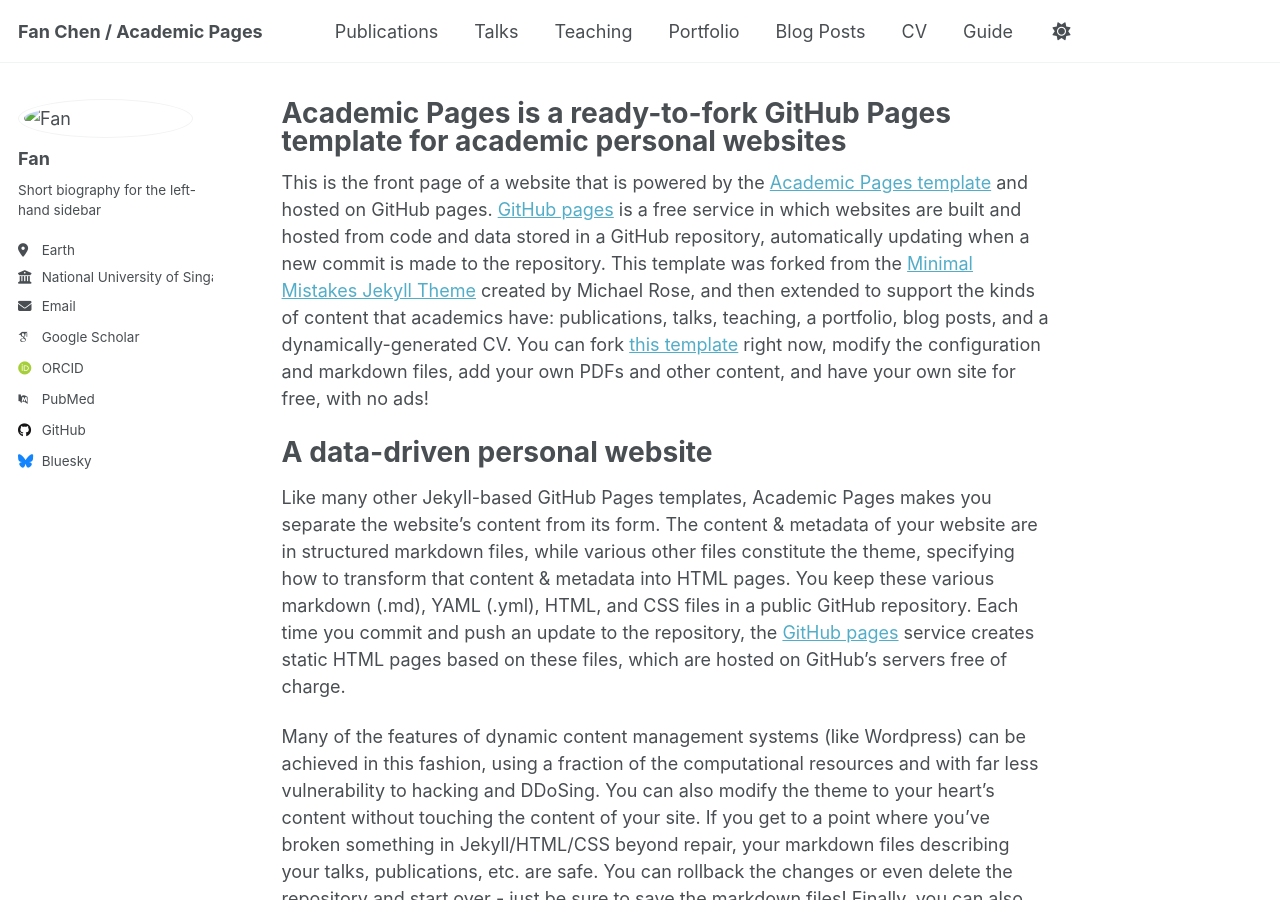
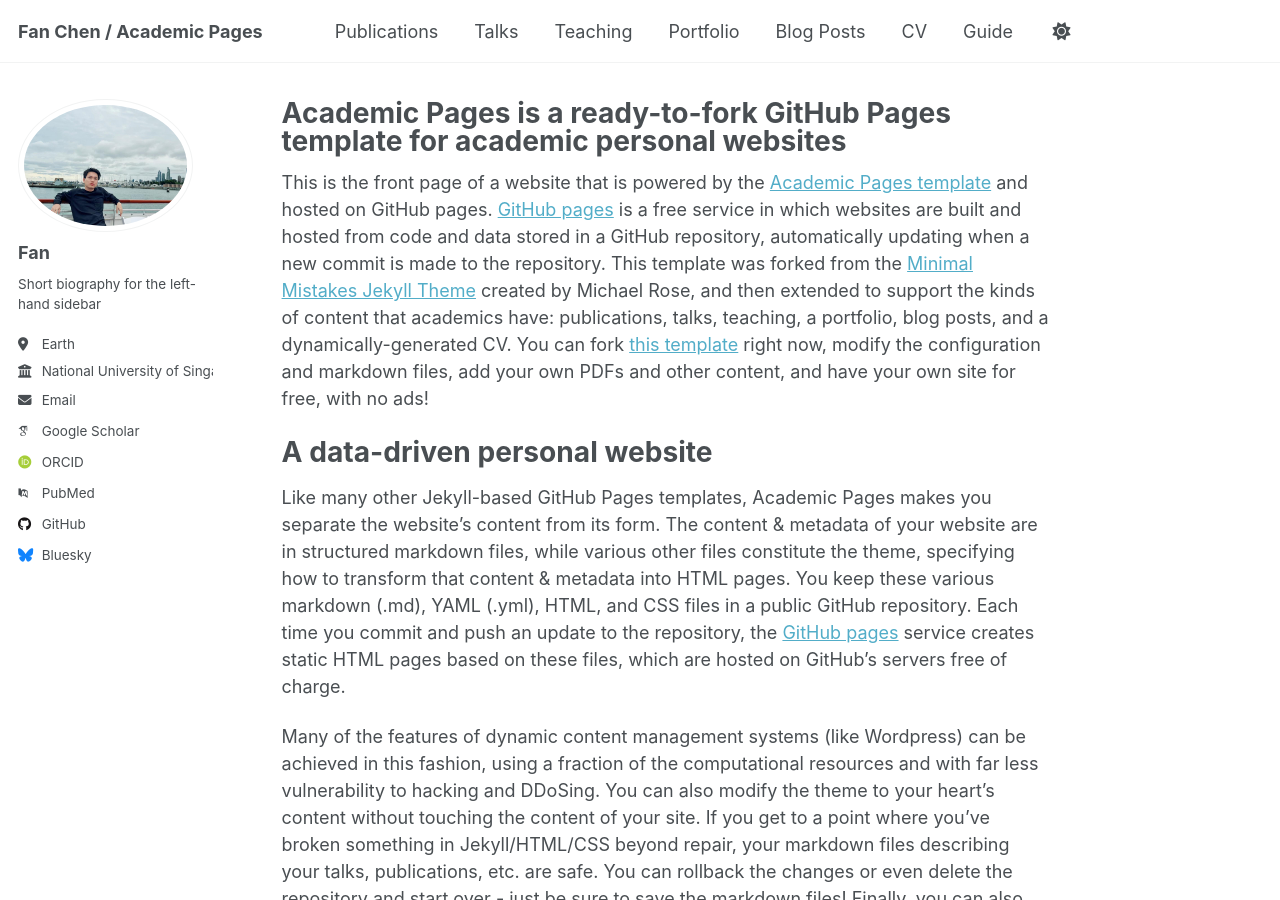
Before and after one commit to FanChenNUS/FanChenNUS.github.io, a Jekyll site: the page built from _pages/about.md, in a window 1280 px wide and 900 px high. Built offline with Jekyll 4.4.1, drawn with Linux system fonts in a browser that asks for light colours; some web fonts are replaced.

Commit message:
Update _config.yml

```diff
--- a/_config.yml
+++ b/_config.yml
@@ -22,7 +22,7 @@ repository               : "FanChenNUS/FanChenNUS.github.io"
 #               Additional customization can be done by editing /_includes/author-profile.html
 author:
   # Biographic information
-  avatar           : "/images/face_photo.jpg"
+  avatar           : "face_photo.jpg"
   name             : "Fan"
   pronouns         : # example: "she/her"
   bio              : "Short biography for the left-hand sidebar"
```
